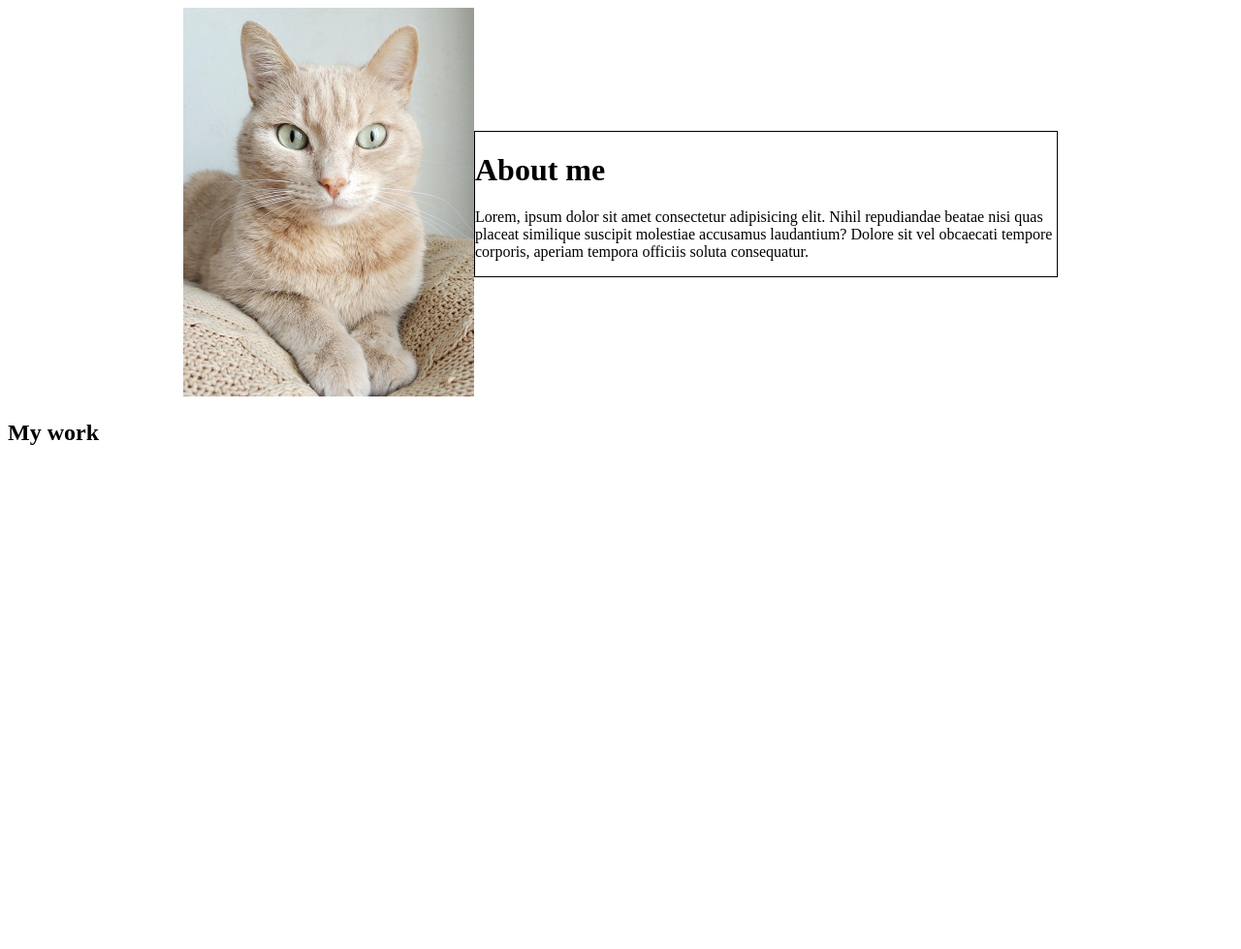
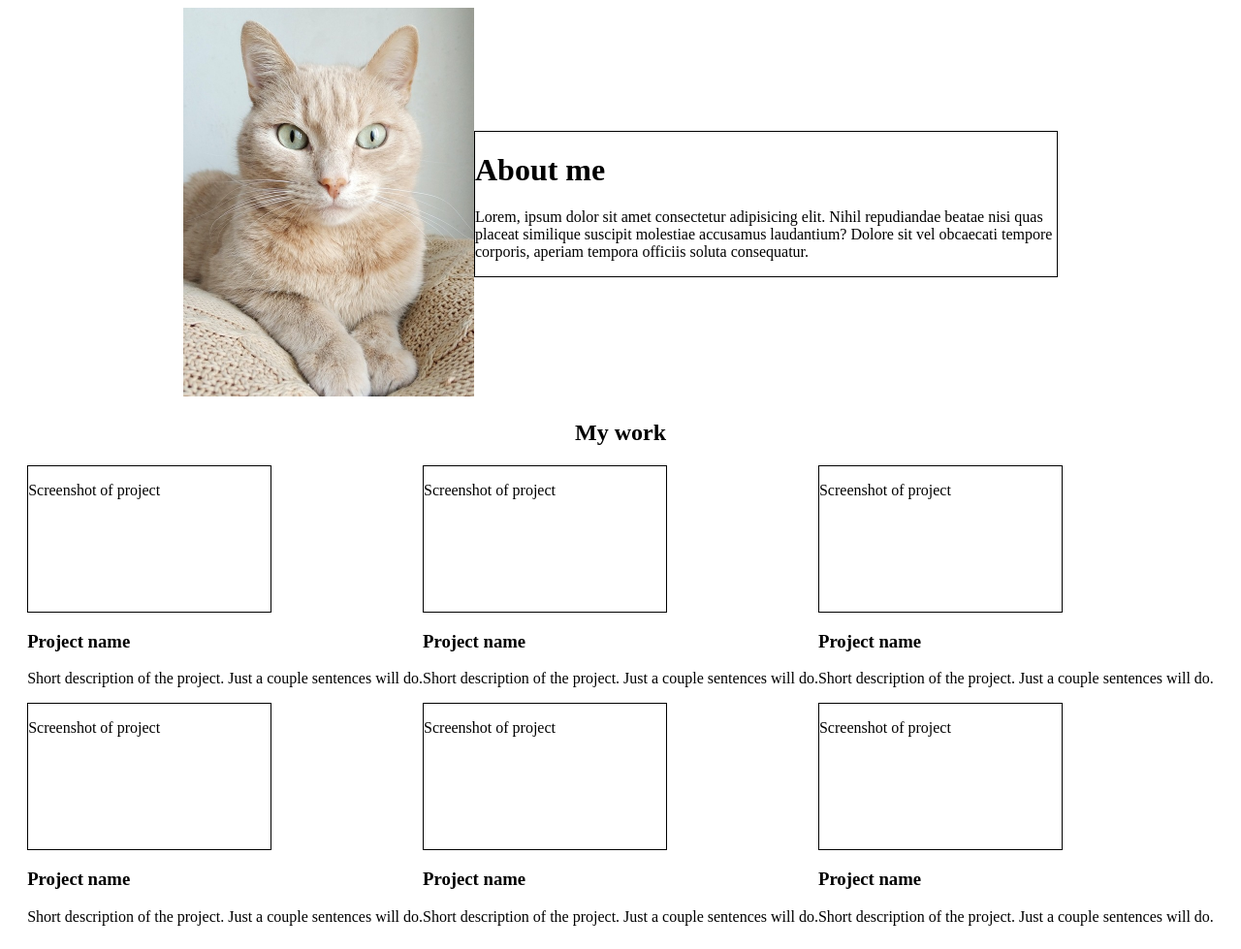
Before and after one commit to DataMoshing/personal-portfolio, a plain HTML site: page index.html in a window 1280 px wide. Shown: the whole page at 97% size. Before the commit the page ends 800 px from the top, so only its background shows below. Drawn offline with Linux system fonts and the light colour scheme.

Commit message:
Added dummy text for projects

```diff
--- a/index.html
+++ b/index.html
@@ -23,9 +23,53 @@
     </header>
     </div>
     <main>
-        <header class="my-work">
+        <section>
             <h2>My work</h2>
-        </header>
+            <div class="project-container">
+                <div class="project-1">
+                    <div class="project-placeholder">
+                        <p class="project-text-placeholder">Screenshot of project</p>
+                    </div>
+                    <h3>Project name</h3>
+                    <p>Short description of the project. Just a couple sentences will do.</p>
+                </div>
+                <div class="project-2">
+                    <div class="project-placeholder">
+                        <p class="project-text-placeholder">Screenshot of project</p>
+                    </div>
+                    <h3>Project name</h3>
+                    <p>Short description of the project. Just a couple sentences will do.</p>
+                </div>
+                <div class="project-3">
+                    <div class="project-placeholder">
+                        <p class="project-text-placeholder">Screenshot of project</p>
+                    </div>
+                    <h3>Project name</h3>
+                    <p>Short description of the project. Just a couple sentences will do.</p>
+                </div>
+                <div class="project-4">
+                    <div class="project-placeholder">
+                        <p class="project-text-placeholder">Screenshot of project</p>
+                    </div>
+                    <h3>Project name</h3>
+                    <p>Short description of the project. Just a couple sentences will do.</p>
+                </div>
+                <div class="project-5">
+                    <div class="project-placeholder">
+                        <p class="project-text-placeholder">Screenshot of project</p>
+                    </div>
+                    <h3>Project name</h3>
+                    <p>Short description of the project. Just a couple sentences will do.</p>
+                </div>
+                <div class="project-6">
+                    <div class="project-placeholder">
+                        <p class="project-text-placeholder">Screenshot of project</p>
+                    </div>
+                    <h3>Project name</h3>
+                    <p>Short description of the project. Just a couple sentences will do.</p>
+                </div>
+            </div>
+        </section>
     </main>
 </body>
 
```
